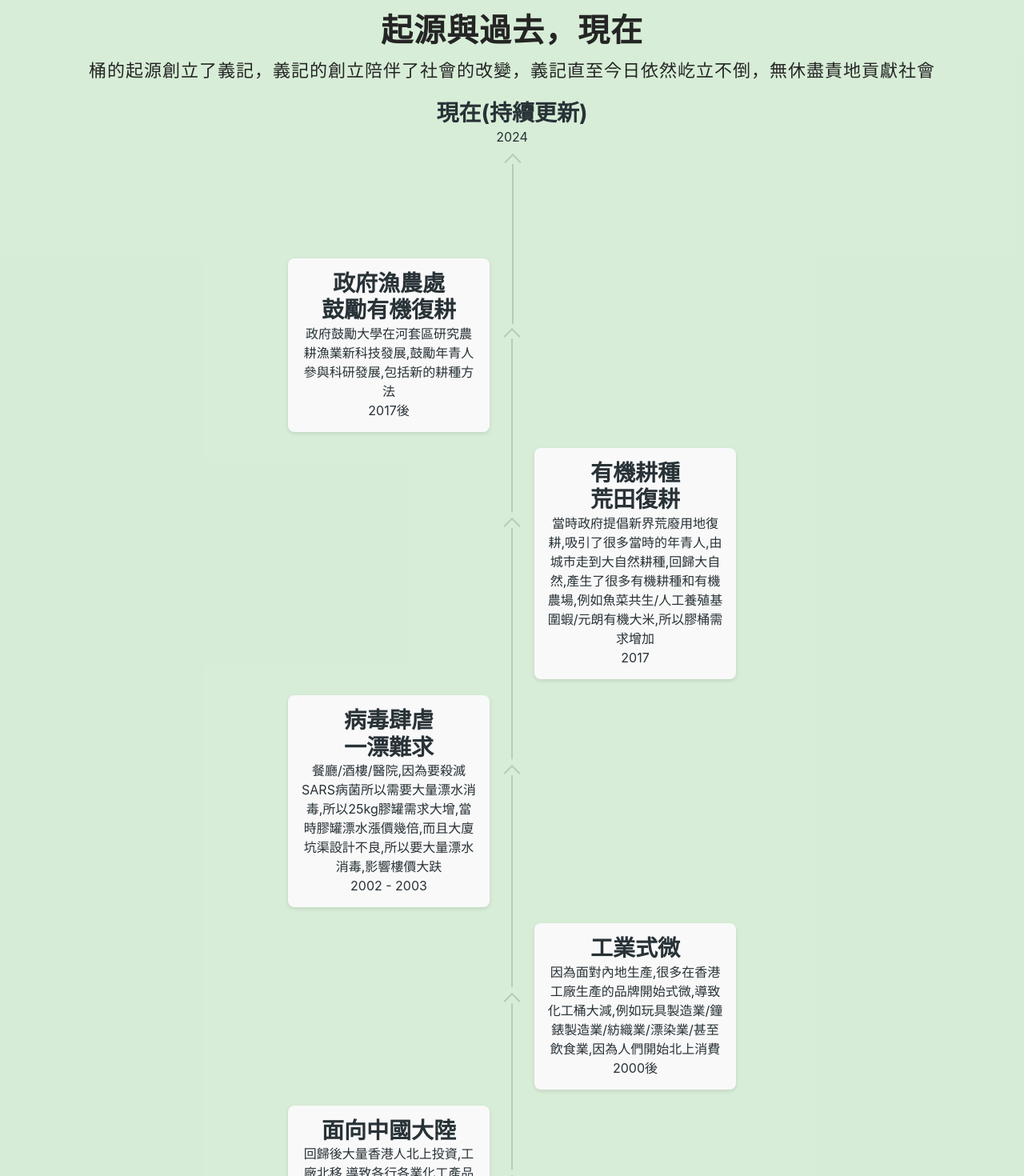
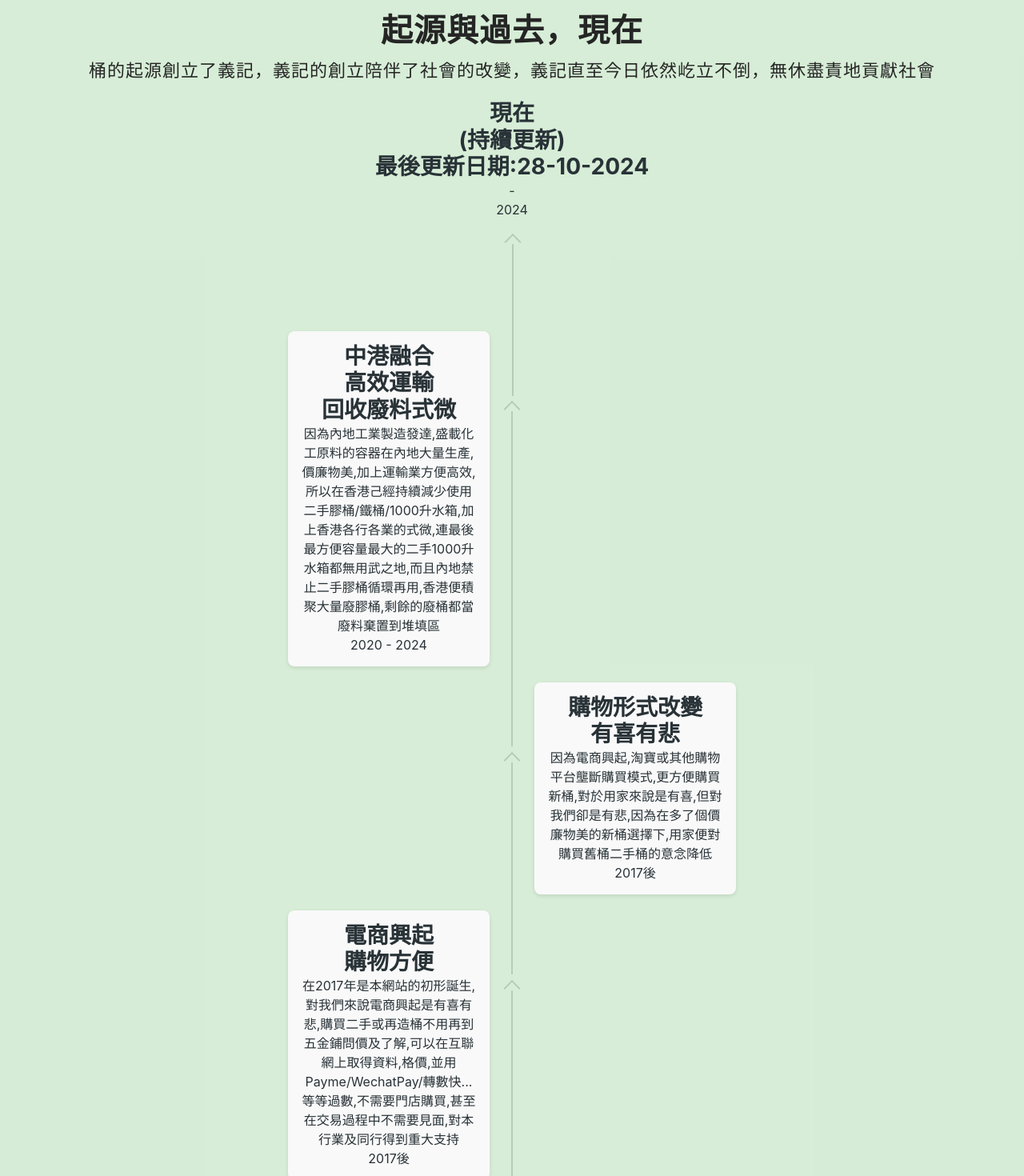
Before and after one commit to ivonvk/yeekee-2024, a Next.js app: page /career in a window 1280 px wide. Shown: the part 440-1910 px from the top of the page at 80% size. Built offline with nearby package versions, Linux system fonts and the light colour scheme; a web font is replaced by a local one.

Commit message:
content, sitemap

```diff
--- a/src/components/Display/CareerPath.module.scss
+++ b/src/components/Display/CareerPath.module.scss
@@ -60,9 +60,9 @@
   width: 2px;
   background: #ccc;
   transform: translateX(-50%);
-  transform: translateY(100px);
+  transform: translateY(200px);
   z-index: -1; /* Ensure line is behind the content */
-  height: 200px;
+  height: 190px;
 }
 .lineFirst::before {
   content: '';
--- a/src/components/Display/CareerPath.tsx
+++ b/src/components/Display/CareerPath.tsx
@@ -16,8 +16,8 @@ const CareerPath: React.FC<CareerPathProps> = ({ steps }) => {
   return (
     <div className={styles.careerPath}>
       <div className={styles.current}>
-        <h3>{`現在(持續更新)`}</h3>
-        <p>{``}</p>
+        <h3>{`現在\n(持續更新)\n最後更新日期:28-10-2024`}</h3>
+        <p>{`-`}</p>
         <span className={styles.year}>{2024}</span>
         <div className={styles.lineFirst} />
       </div>
--- a/src/components/Section/Career/CareerPathSection.tsx
+++ b/src/components/Section/Career/CareerPathSection.tsx
@@ -12,6 +12,21 @@ const CareerSection: React.FC<ProductListSectionProps> = ({}) => {
   const { t } = useTranslation();
   const careerSteps = [
     {
+      title: "中港融合\n高效運輸\n回收廢料式微",
+      description: "因為內地工業製造發達,盛載化工原料的容器在內地大量生產,價廉物美,加上運輸業方便高效,所以在香港己經持續減少使用二手膠桶/鐵桶/1000升水箱,加上香港各行各業的式微,連最後最方便容量最大的二手1000升水箱都無用武之地,而且內地禁止二手膠桶循環再用,香港便積聚大量廢膠桶,剩餘的廢桶都當廢料棄置到堆填區",
+        year: "2020 - 2024"
+    },
+    {
+      title: "購物形式改變\n有喜有悲",
+      description: "因為電商興起,淘寶或其他購物平台壟斷購買模式,更方便購買新桶,對於用家來說是有喜,但對我們卻是有悲,因為在多了個價廉物美的新桶選擇下,用家便對購買舊桶二手桶的意念降低",
+        year: "2017後"
+    },
+    {
+      title: "電商興起\n購物方便",
+      description: "在2017年是本網站的初形誕生,對我們來說電商興起是有喜有悲,購買二手或再造桶不用再到五金鋪問價及了解,可以在互聯網上取得資料,格價,並用Payme/WechatPay/轉數快...等等過數,不需要門店購買,甚至在交易過程中不需要見面,對本行業及同行得到重大支持",
+        year: "2017後"
+    },
+    {
       title: "政府漁農處\n鼓勵有機復耕",
       description: "政府鼓勵大學在河套區研究農耕漁業新科技發展,鼓勵年青人參與科研發展,包括新的耕種方法",
         year: "2017後"
@@ -22,9 +37,24 @@ const CareerSection: React.FC<ProductListSectionProps> = ({}) => {
         year: "2017"
     },
     {
+      title: "最後衝刺",
+      description: "運輸業的自由發展,加上貨櫃碼頭興建,出入口自由發展,帶來環保回收行業最後的衝刺機會,並在十幾年內大量回收業蓬勃發展,當時內地需要大量廢膠原料,所以香港的剩餘工業產品廢料,例如塑膠原料/廢膠桶,運輸到內地,帶來香港最後十幾年最後的工業衝刺,是廢桶回收的盡頭",
+        year: "2002 - 2012"
+    },
+    {
       title: "病毒肆虐\n一漂難求",
       description: "餐廳/酒樓/醫院,因為要殺滅SARS病菌所以需要大量漂水消毒,所以25kg膠罐需求大增,當時膠罐漂水漲價幾倍,而且大廈坑渠設計不良,所以要大量漂水消毒,影響樓價大趺",
         year: "2002 - 2003"
+    },
+    {
+      title: "無牌廢油\n短暫時刻",
+      description: "因為內地需求豬油再造,當時用了工業用油桶盛載豬油,發生了毒豬油事件,之後需要重新發牌,使香港回收廢油統一處理,盛載廢豬油的油桶被禁止,是廢油回收興旺的短暫時光",
+        year: "2000後"
+    },
+    {
+      title: "回收廢油\n行業興起",
+      description: "餐飲業高峰,例如家鄉雞/大快活/翠園/美心/麥當勞,因為現代人喜歡吃酥炸食物,剩餘大量廢油,因此需要大量回收,形成市面上出現很多無牌廢油回收公司誕生,需要大量電油桶盛載大量廢油處理",
+        year: "2000後"
     },
     {
       title: "工業式微",
@@ -56,6 +86,7 @@ const CareerSection: React.FC<ProductListSectionProps> = ({}) => {
       description: "用60KG/100KG去做農耕化肥桶,200L大膠桶/1000升水箱做儲水農耕灌溉",
         year: "2000後"
     },
+
     {
       title: "新機場興建\n和工業巔峰",
       description: "新機場興建/工業/油庫需要大量空桶盛裝電油,大電油桶空桶需求大增,根據發電機需求,地盤用工業用油渣大增",
```
Also changed, not shown: 1 other file (tests, documents, lock files or other folders).
